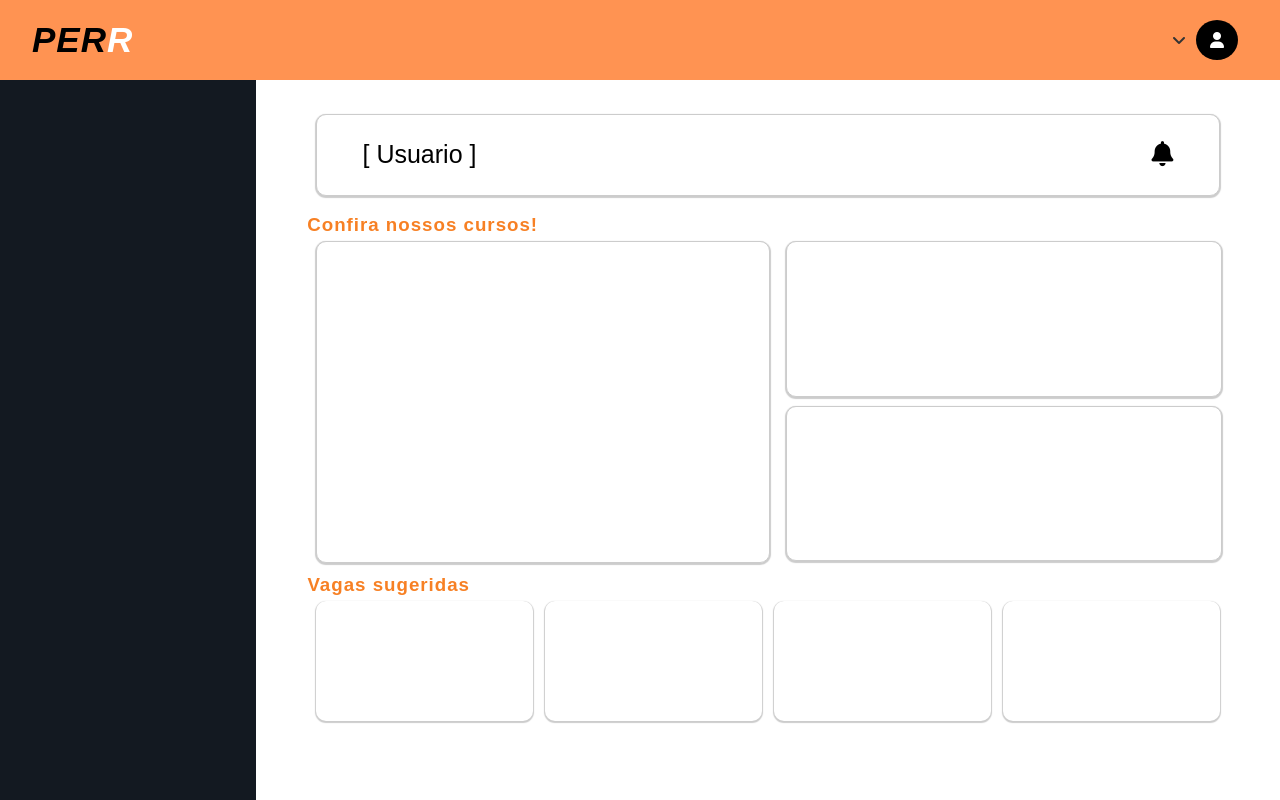
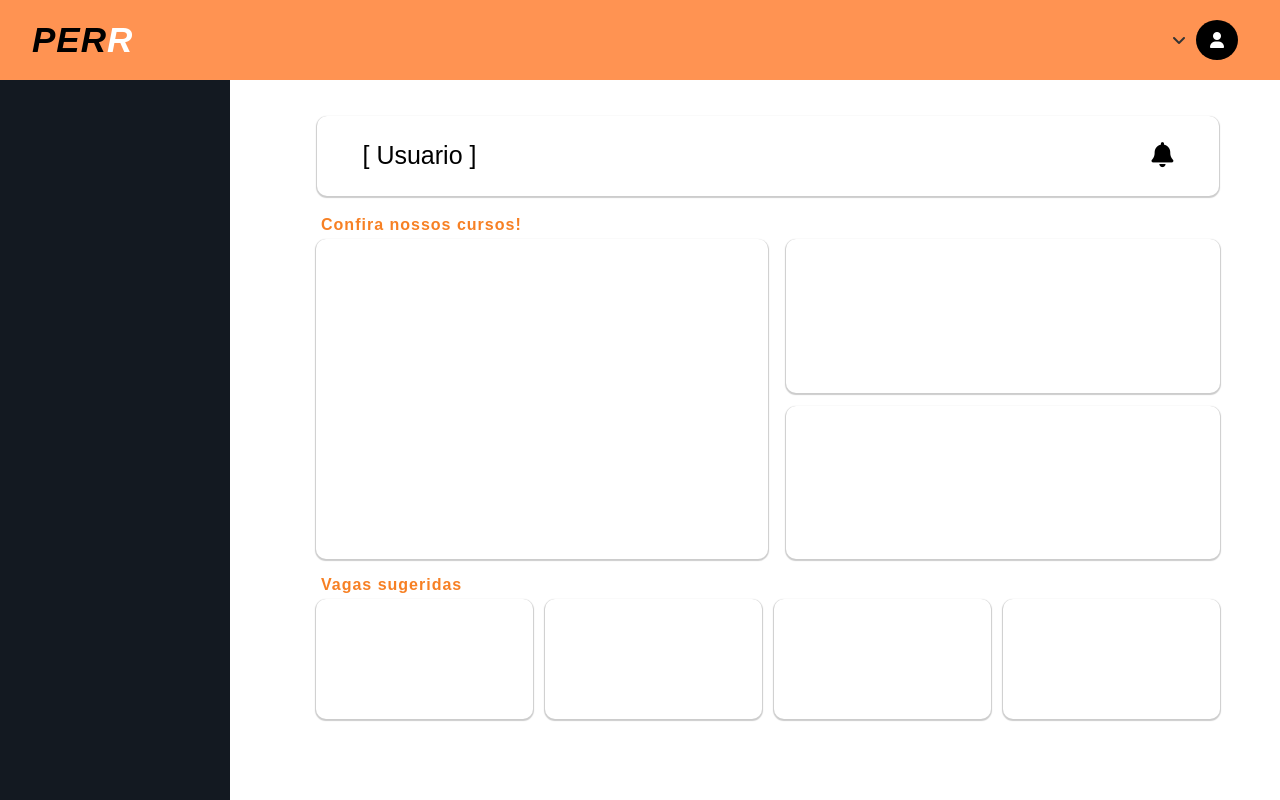
Before and after one commit to Santozzz/TCC-PERR-FRONTEND, a Vue app in the folder frontend/: page / in a window 1280 px wide. Built offline with nearby package versions, Linux system fonts and the light colour scheme.

Commit message:
ajustes no Navbar.vue e grid.vue

```diff
--- a/frontend/src/components/ALL/Navbar.vue
+++ b/frontend/src/components/ALL/Navbar.vue
@@ -49,7 +49,7 @@ export default {
     .navbar{
       position: fixed;
       height: 90vh;
-      width: 20%;
+      width: 18%;
       background-color: #131921;
     }
     header{
--- a/frontend/src/components/Home/grid.vue
+++ b/frontend/src/components/Home/grid.vue
@@ -8,7 +8,7 @@
                 </div>
             </div>
             <div class="container-cursos">
-                <h3>Confira nossos cursos!</h3>
+                <h4>Confira nossos cursos!</h4>
                 <div class="gridCards">
                     <div class="row">
                         <div class="cardPrincipal">
@@ -24,7 +24,7 @@
                         </div>
                     </div>
                     <div class="vagaSugeridas">
-                        <h3>Vagas sugeridas</h3>
+                        <h4>Vagas sugeridas</h4>
                         <div class="rowVagas">
                             <div class="cardVagas">
 
@@ -70,7 +70,6 @@ export default {
         height: 10vh;
         background-color: #ffffff;
         border-radius: 10px;
-        border: .5px solid #ccc;
         box-shadow: 0 1px 1px 1px #ccc;
     }
     .user-notify{
@@ -94,9 +93,9 @@ export default {
         width: 90%;
         padding: 5px;
     }
-    .container-cursos h3{
+    .container-cursos h4{
         text-align: left;
-        width: 100%;
+        width: 97%;
         color: #F78024;
         letter-spacing: 1px;
         padding-bottom: 5px;
@@ -120,7 +119,6 @@ export default {
         height: 40vh;
         background-color: #fff;
         border-radius: 10px;
-        border: .5px solid #ccc;
         box-shadow: 0 1px 1px 1px #ccc;
     }
     .container-cardSecundarios{
@@ -135,7 +133,6 @@ export default {
         height: 48%;
         background-color: #fff;
         border-radius: 10px;
-        border: .5px solid #ccc;
         box-shadow: 0 1px 1px 1px #ccc;
     }
     .vagaSugeridas{
@@ -145,8 +142,8 @@ export default {
         justify-content: space-between;
         width: 100%;
     }
-    .vagaSugeridas h3{
-        width: 102%;
+    .vagaSugeridas h4{
+        width: 99%;
     }
     .rowVagas{
         display: flex;
@@ -158,7 +155,6 @@ export default {
         height: 15vh;
         background-color: #fff;
         border-radius: 10px;
-        border: px solid #ccc;
         box-shadow: 0 1px 1px 1px #ccc;
     }
 </style>
```
